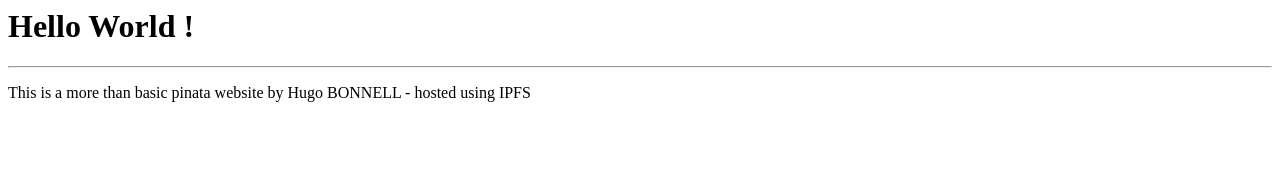
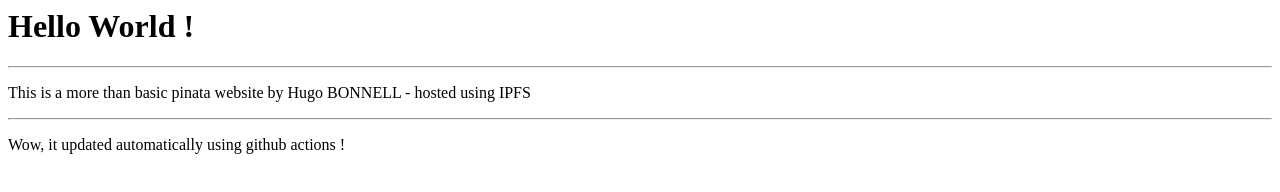
Before and after one commit to Hu9o73/decentralized-tech-workshop2-HugoBonnell-CDOF4, a plain HTML site: page pinataWebsite/index.html in a window 1280 px wide. Drawn offline with Linux system fonts and the light colour scheme.

Commit message:
Updated index.html to test github action

```diff
--- a/pinataWebsite/index.html
+++ b/pinataWebsite/index.html
@@ -4,5 +4,7 @@
         <h1>Hello World !</h1>
         <hr>
         <p>This is a more than basic pinata website by Hugo BONNELL - hosted using IPFS</p>
+        <hr>
+        <p>Wow, it updated automatically using github actions !</p>
     </div>
 </body>
```
